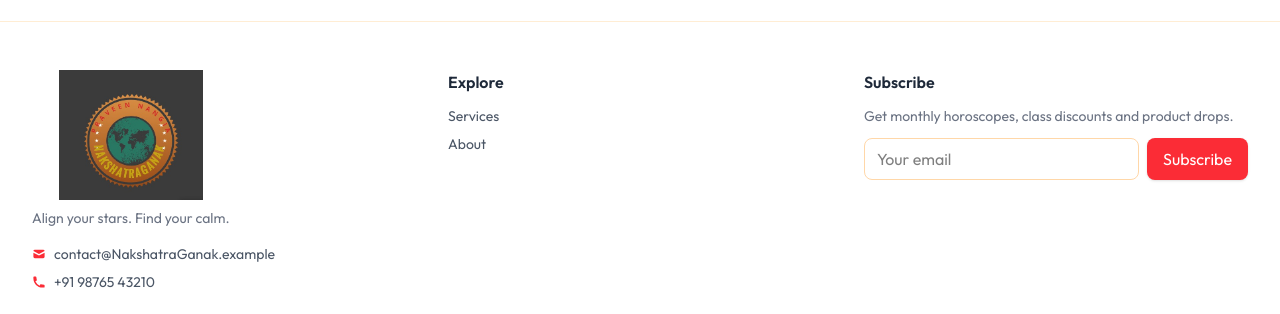
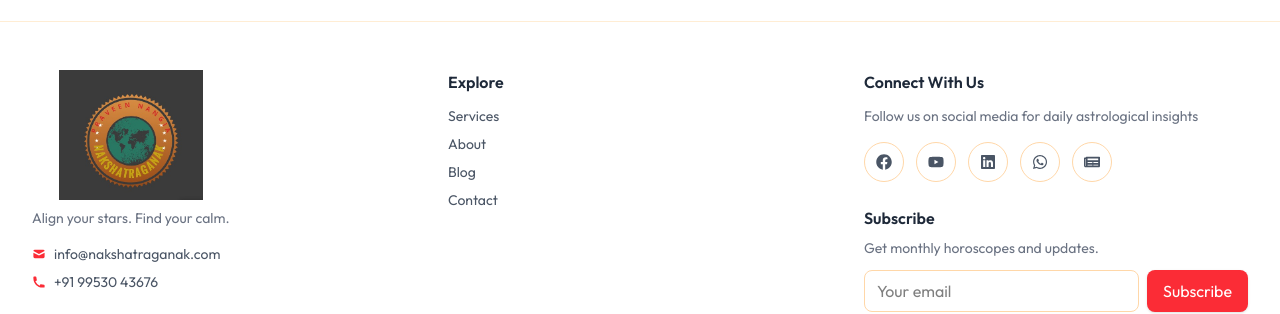
Before and after one commit to rajat804/astarology-frontend, a React (Vite) app: page / in a window 1280 px wide. Shown: the part 4320-4634 px from the top of the page. Built offline with nearby package versions, Linux system fonts and the light colour scheme; no server answers; a web font is replaced by a local one.

Commit message:
footer update

```diff
--- a/src/components/Footer.jsx
+++ b/src/components/Footer.jsx
@@ -2,6 +2,7 @@
 import React from "react";
 import { GiCrystalBall } from "react-icons/gi";
 import { HiMail, HiPhone } from "react-icons/hi";
+import { FaFacebook, FaYoutube, FaLinkedin, FaWhatsapp, FaNewspaper } from "react-icons/fa";
 import assets from "../assets/assets";
 import { Link } from "react-router-dom";
 
@@ -12,6 +13,8 @@ const Accent = ({ children }) => (
 
 // Footer component - Updated with red and off-white theme
 const Footer = () => {
+  const currentYear = new Date().getFullYear();
+
   return (
     <footer className="bg-offWhite border-t border-orange-100 mt-12">
       <div className="max-w-7xl mx-auto px-4 sm:px-6 lg:px-8 py-12">
@@ -19,17 +22,17 @@ const Footer = () => {
           <div>
             <div className="flex items-center gap-3 mb-3">
               <div className="flex flex-col items-center">
-                <img src={assets.logo} className="w-36" alt="" />
+                <img src={assets.logo} className="w-36" alt="Nakshatra Ganak Logo" />
                 <div className="text-sm text-gray-500 mt-2">Align your stars. Find your calm.</div>
               </div>
             </div>
 
             <div className="mt-4 text-sm text-gray-600">
               <div className="flex items-center gap-2">
-                <HiMail className="text-red-500" /> contact@NakshatraGanak.example
+                <HiMail className="text-red-500" /> info@nakshatraganak.com
               </div>
               <div className="flex items-center gap-2 mt-2">
-                <HiPhone className="text-red-500" /> +91 98765 43210
+                <HiPhone className="text-red-500" /> +91 99530 43676
               </div>
             </div>
           </div>
@@ -38,15 +41,64 @@ const Footer = () => {
             <div className="font-semibold mb-3 text-gray-800">Explore</div>
             <ul className="text-sm text-gray-600 space-y-2">
               <li><Link to="/services" className="hover:text-red-600 transition">Services</Link></li>
-              {/* <li><Link to="/courses" className="hover:text-red-600 transition">Courses</Link></li> */}
-              {/* <li><Link to="/products" className="hover:text-red-600 transition">Products</Link></li> */}
               <li><Link to="/about" className="hover:text-red-600 transition">About</Link></li>
+              <li><Link to="/blog" className="hover:text-red-600 transition">Blog</Link></li>
+              <li><Link to="/contact" className="hover:text-red-600 transition">Contact</Link></li>
             </ul>
           </div>
 
           <div>
-            <div className="font-semibold mb-3 text-gray-800">Subscribe</div>
-            <p className="text-sm text-gray-500">Get monthly horoscopes, class discounts and product drops.</p>
+            <div className="font-semibold mb-3 text-gray-800">Connect With Us</div>
+            <p className="text-sm text-gray-500 mb-4">Follow us on social media for daily astrological insights</p>
+            <div className="flex gap-3 mb-6 flex-wrap">
+              <a
+                href="https://www.facebook.com/share/17ka9SHW2n/"
+                target="_blank"
+                rel="noopener noreferrer"
+                className="w-10 h-10 rounded-full bg-white border border-orange-200 flex items-center justify-center text-gray-600 hover:bg-red-50 hover:text-red-500 hover:border-red-200 transition-all duration-300"
+                aria-label="Facebook"
+              >
+                <FaFacebook className="w-4 h-4" />
+              </a>
+              <a
+                href="https://youtube.com/@nakshatraganak"
+                target="_blank"
+                rel="noopener noreferrer"
+                className="w-10 h-10 rounded-full bg-white border border-orange-200 flex items-center justify-center text-gray-600 hover:bg-red-50 hover:text-red-500 hover:border-red-200 transition-all duration-300"
+                aria-label="YouTube"
+              >
+                <FaYoutube className="w-4 h-4" />
+              </a>
+              <a
+                href="https://www.linkedin.com/in/praveen-astro-tips-ii-nakshatra-ganak-praveen-astro-tips-ii-nakshatra-ganak-aa97311bb"
+                target="_blank"
+                rel="noopener noreferrer"
+                className="w-10 h-10 rounded-full bg-white border border-orange-200 flex items-center justify-center text-gray-600 hover:bg-red-50 hover:text-red-500 hover:border-red-200 transition-all duration-300"
+                aria-label="LinkedIn"
+              >
+                <FaLinkedin className="w-4 h-4" />
+              </a>
+              <a
+                href="https://wa.me/919953043676"
+                target="_blank"
+                rel="noopener noreferrer"
+                className="w-10 h-10 rounded-full bg-white border border-orange-200 flex items-center justify-center text-gray-600 hover:bg-green-50 hover:text-green-500 hover:border-green-200 transition-all duration-300"
+                aria-label="WhatsApp"
+              >
+                <FaWhatsapp className="w-4 h-4" />
+              </a>
+              <a
+                href="https://profile.dailyhunt.in/ganak172885323655756"
+                target="_blank"
+                rel="noopener noreferrer"
+                className="w-10 h-10 rounded-full bg-white border border-orange-200 flex items-center justify-center text-gray-600 hover:bg-orange-50 hover:text-orange-500 hover:border-orange-200 transition-all duration-300"
+                aria-label="Daily Hunt"
+              >
+                <FaNewspaper className="w-4 h-4" />
+              </a>
+            </div>
+            <div className="font-semibold mb-2 text-gray-800">Subscribe</div>
+            <p className="text-sm text-gray-500">Get monthly horoscopes and updates.</p>
             <div className="mt-3 flex gap-2">
               <input
                 className="w-full px-3 py-2 rounded-lg border border-orange-200 bg-white focus:outline-none focus:ring-2 focus:ring-red-400 focus:border-transparent"
@@ -60,7 +112,7 @@ const Footer = () => {
         </div>
 
         <div className="mt-8 border-t border-orange-100 pt-6 text-sm text-gray-500 flex flex-col sm:flex-row items-center justify-between gap-4">
-          <div>© {new Date().getFullYear()} Nakshatra Ganak • All rights reserved</div>
+          <div>© {currentYear} Nakshatra Ganak • All rights reserved</div>
           <div className="flex items-center gap-4">
             <a className="hover:text-red-600 transition cursor-pointer">Privacy</a>
             <a className="hover:text-red-600 transition cursor-pointer">Terms</a>
```
